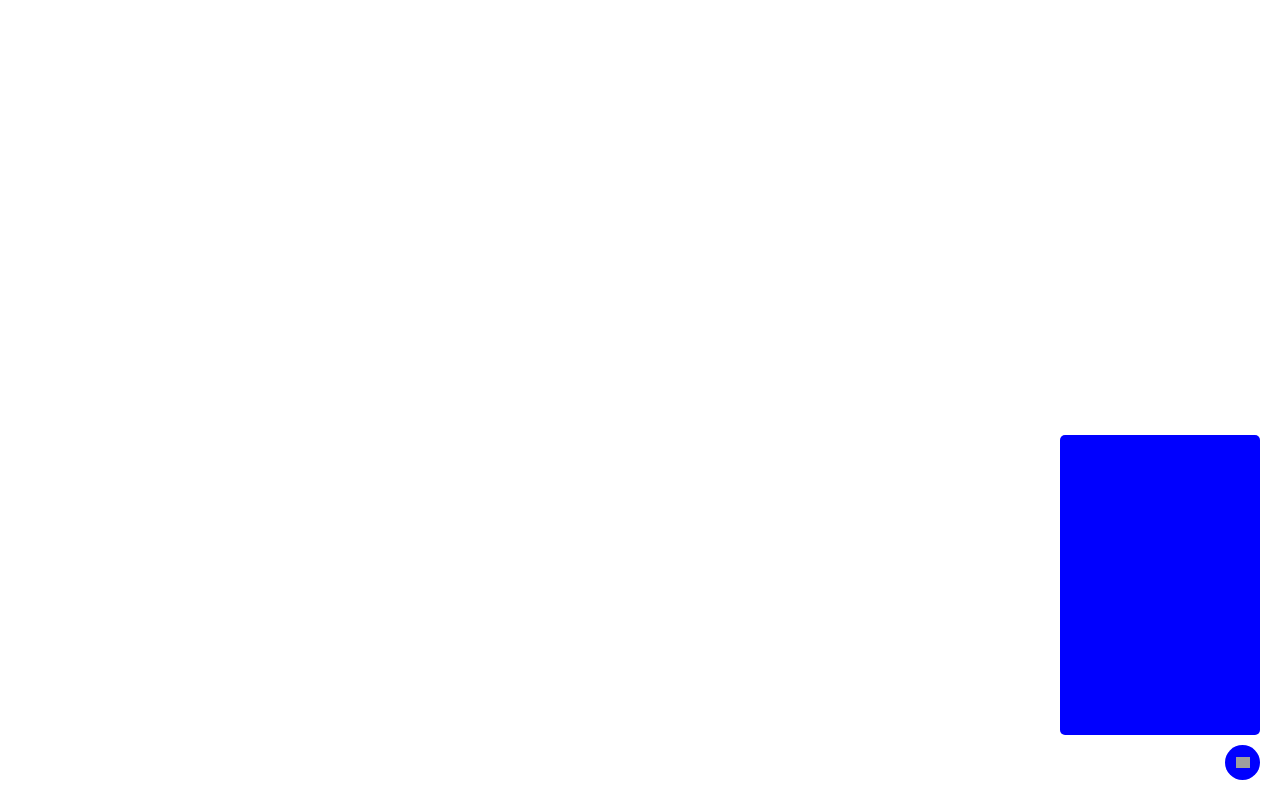
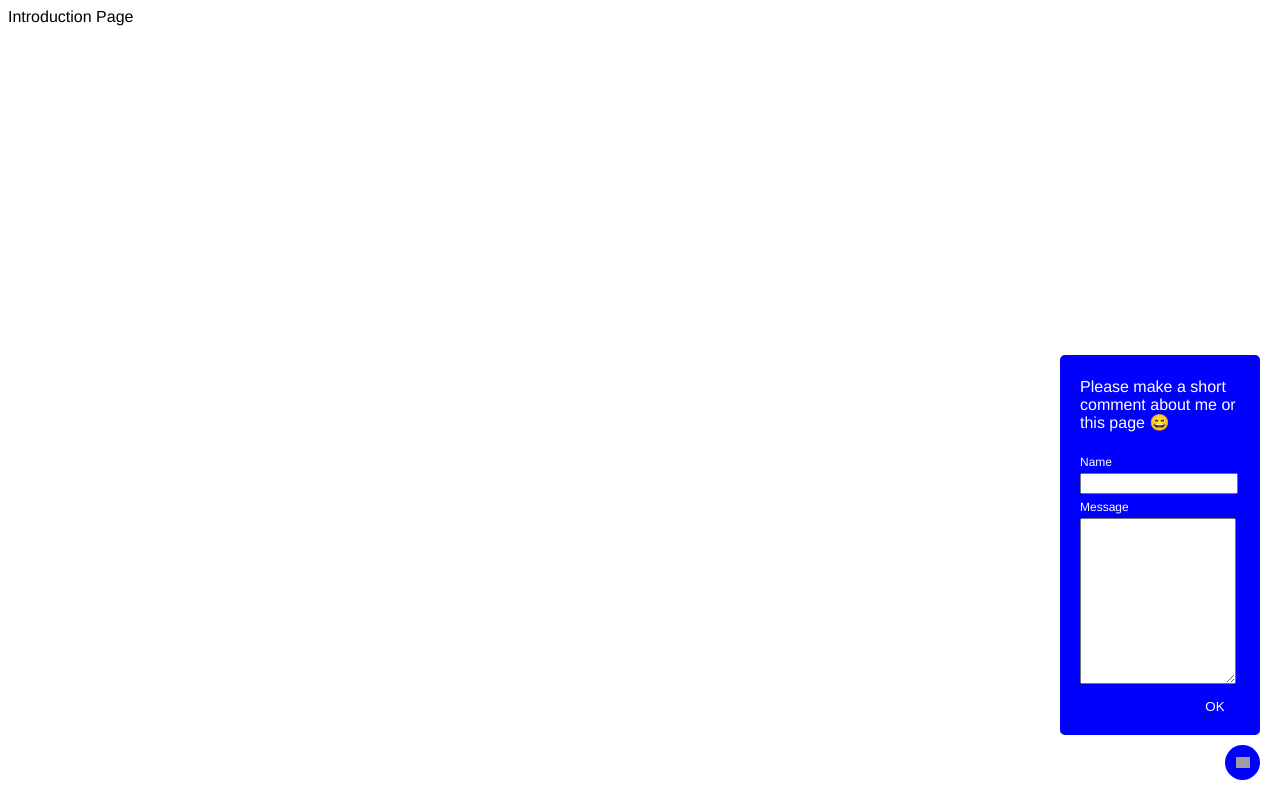
Before and after one commit to ikeryo1182/introduction, a Next.js app: page / in a window 1280 px wide. Both pictures are taken after a click on the element 1242 px from the left and 762 px from the top of the page. Built offline with nearby package versions, Linux system fonts and the light colour scheme; grey boxes are pictures that could not be loaded.

Commit message:
add comment function interface

```diff
--- a/components/Comment.tsx
+++ b/components/Comment.tsx
@@ -1,15 +1,33 @@
 import React from 'react'
 
+export interface CommentType {
+    name: string;
+    message: string;
+}
+
 interface Props {
-    isOpen: boolean;
+    comment: CommentType
+    isOpen: boolean | null;
     onClick?: () => void;
+    onSubmit?: () => void;
+    onChangeComment?: (comment: CommentType) => void;
 }
 
 const Comment: React.FC<Props> = (props) => {
-    const { isOpen, onClick } = props;
+    const { comment, isOpen, onClick, onSubmit, onChangeComment } = props;
 
     const handleClick = () => {
         if (onClick) onClick();
+    }
+
+    const handleChangeComment = (e: React.FormEvent<HTMLInputElement | HTMLTextAreaElement>) => {
+        const { name, value } = e.currentTarget
+
+        if (onChangeComment) onChangeComment(Object.assign({}, comment, { [name]: value }))
+    }
+
+    const handleSubmit = () => {
+        if(onSubmit) onSubmit();
     }
 
     return (
@@ -17,11 +35,21 @@ const Comment: React.FC<Props> = (props) => {
             {isOpen ?
                 (<div className="input-wrapper">
                     <div className="input">
+                        <p className="input-message" >Please make a short comment about me or this page 😄</p>
+                        <form id="form" onSubmit={handleSubmit} >
+                            <p className="label-wrapper"><label>Name</label></p>
+                            <p><input required name="name" onChange={handleChangeComment} defaultValue={comment.name}></input></p>
+                            <p className="label-wrapper"><label>Message</label></p>
+                            <p><textarea required name="message" onChange={handleChangeComment} defaultValue={comment.message}></textarea></p>
+                        </form>
+                        <div className="button-wrapper">
+                            <button form="form" className="submit-button">OK</button>
+                        </div>
                     </div>
                 </div>)
                 : null}
             <div onClick={handleClick} className="comment-button">
-                <span className="icon">{isOpen ? <img width={14} src="/static/assets/close.png"/> : <img width={14} src="/static/assets/open.png"/>}</span>
+                <span className="icon">{isOpen ? <img width={14} src="/static/assets/close.png" /> : <img width={14} src="/static/assets/open.png" />}</span>
             </div>
             <style jsx>{`
                 .global-wrapper {
@@ -39,13 +67,60 @@ const Comment: React.FC<Props> = (props) => {
                     animation: img-wrap 0.5s cubic-bezier(.4, 0, .2, 1) forwards;
                     position:relative;
                     right:165px;
-                    bottom:310px;
+                    bottom:390px;
                     background-color: blue;
-                    width:200px;
-                    height:300px;
+                    width:160px;
+                    height:340px;
                     transition:1s;
                     border-radius:5px;
+                    padding:20px;
                 }
+                p {
+                    margin:3px 0px;
+                }
+                .label-wrapper {
+                    height:18px;
+                }
+                label {
+                    font-size:12px;
+                    color:white;
+                }
+                input,textarea {
+                    outline: 0;
+                }
+                input {
+                    width:150px;
+                }
+                textarea {
+                    width:150px;
+                    max-width:150px;
+                    height:160px;
+                    max-height:160px;
+                }
+                .input-message {
+                    line-height:18px;
+                    color:white;
+                    margin-bottom:20px;
+                }
+                .button-wrapper {
+                    display:flex;
+                    justify-content: flex-end;
+                }
+                .submit-button {
+                    cursor:pointer;
+                    border-radius:5px;
+                    width:50px;
+                    height:30px;
+                    outline:none;
+                    color:white;
+                    border:none;
+                    background-color: rgba(0,0,0,0);
+                }
+                .submit-button:hover {
+                    transition:0.3s;
+                    background-color: rgba(255,255,255, 0.3);
+                }
+
                 @keyframes img-wrap {
                     0% {
                       opacity:0;
--- a/pages/index.tsx
+++ b/pages/index.tsx
@@ -1,29 +1,54 @@
 import { NextPage } from 'next'
 import React from "react"
-import Comment from '../components/Comment';
+import Comment, { CommentType } from '../components/Comment';
 
 interface Props {
 }
 
 const useIsOpenCommentState = () => {
-  const [isOpenComment, setIsOpenComment] = React.useState(false)
+  // TODO: boolean | null は気持ち悪いから enum 使う
+  const [isOpenComment, setIsOpenComment] = React.useState<boolean | null>(false)
 
-  return { isOpenComment, setIsOpenComment}
+  return { isOpenComment, setIsOpenComment }
+}
+
+const useCommentState = () => {
+  const [comment, setComment] = React.useState({ name: "", message: "" })
+
+  return { comment, setComment }
 }
 
 const IndexPage: NextPage<Props> = () => {
   const { isOpenComment, setIsOpenComment } = useIsOpenCommentState();
+  const { comment, setComment } = useCommentState();
 
   const handleClick = () => {
     setIsOpenComment(!isOpenComment)
   }
 
+  const handleChangeComment = (comment: CommentType) => {
+    setComment(comment);
+  }
+
+  const handleSubmit = () => {
+    setIsOpenComment(null);
+    alert("Comment function is in development 😓")
+  }
+
   return (
     <main>
-      <Comment isOpen={isOpenComment} onClick={handleClick} />
+      <div>
+        Introduction Page
+      </div>
+      {isOpenComment !== null ? (
+        <Comment comment={comment} isOpen={isOpenComment} onClick={handleClick} onChangeComment={handleChangeComment} onSubmit={handleSubmit} />
+      ) : null}
       <style jsx>{`
         * {
           user-select: none;
+        }
+        main {
+          font-family: Avenir,Helvetica,Arial,sans-serif;
         }
       `}</style>
     </main>
```
